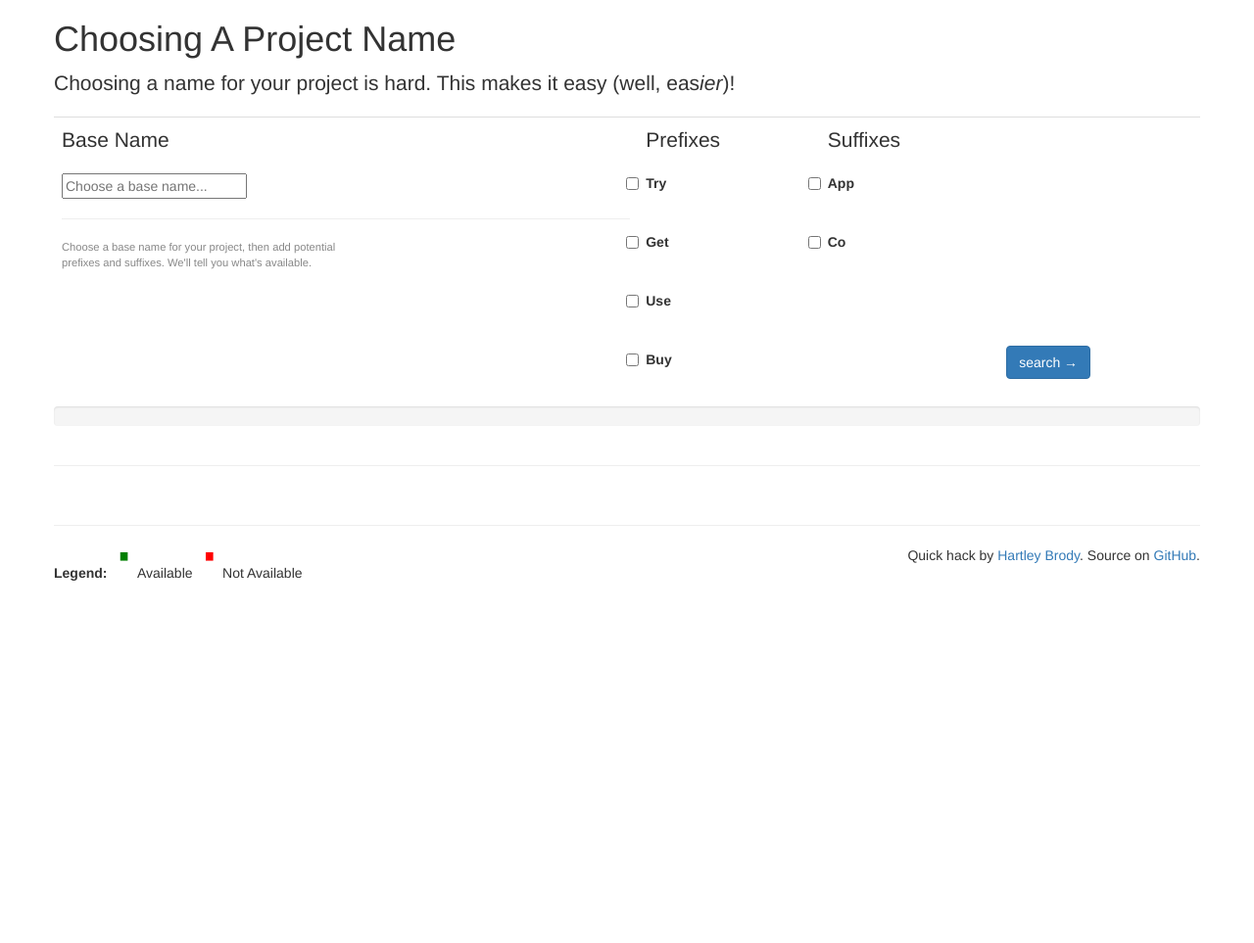
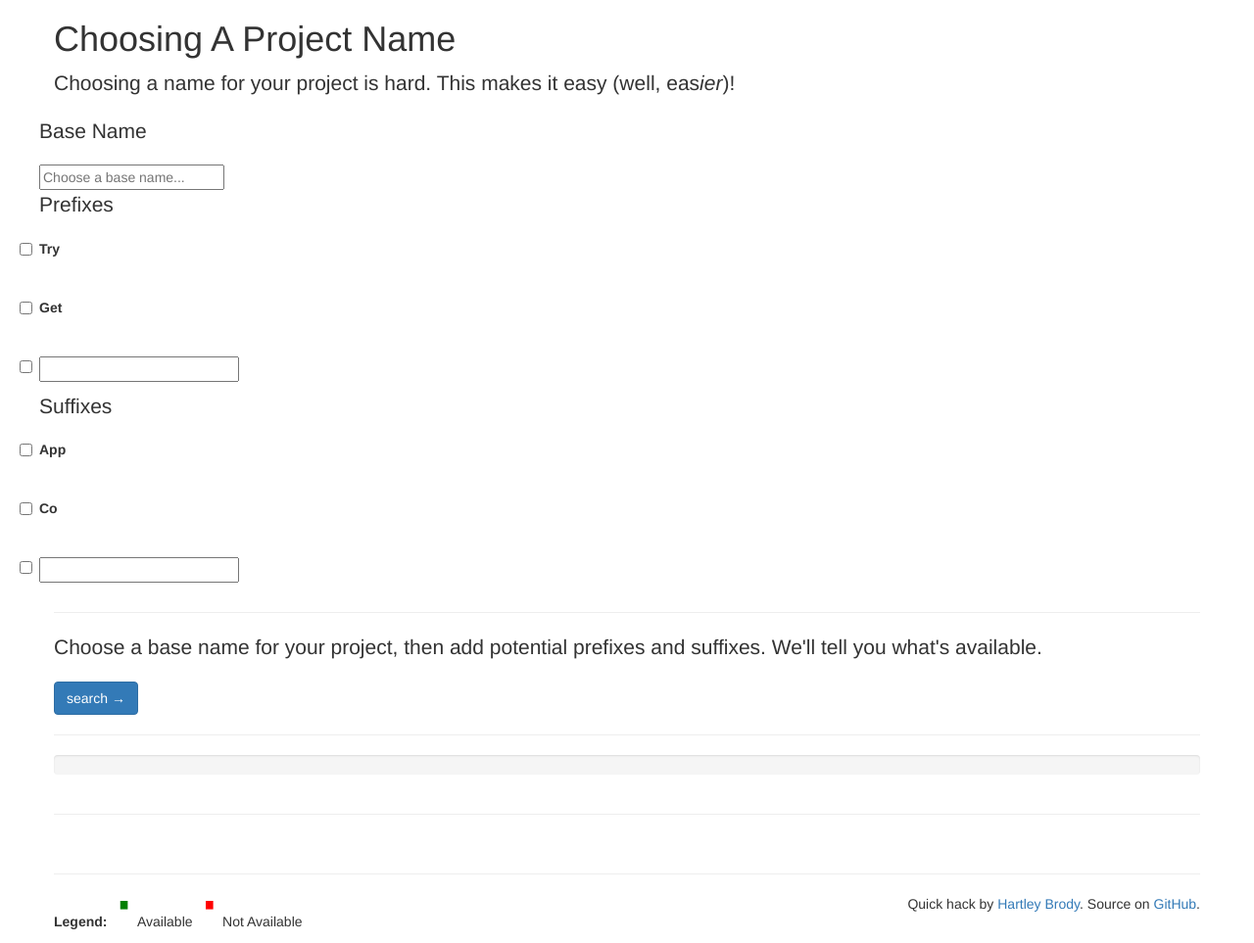
Before and after one commit to hartleybrody/naming, a Flask app: page / in a window 1280 px wide. Shown: the whole page at 98% size. Before the commit the page ends 593 px from the top, so only its background shows below. Run offline with Flask 2, Linux system fonts and the light colour scheme; some libraries are stand-ins or nearby versions.

Commit message:
form spans multiple rows, added free-text prefix/suffixes

```diff
--- a/templates/homepage.html
+++ b/templates/homepage.html
@@ -38,37 +38,58 @@
                     </p>
                 </div>
             </div><!--.row-->
+
+        <form class="form-search" method="get" action="/" id="search-form">
             <div class="row">
                 <div class="span8 offset2">
-                    <form class="form-search" method="get" action="/" id="search-form">
-                        <table class="table">
-                            <tr>
-                                <td>
+                    <div class="row">
+                        <div class="span4">
                             <p class="lead">Base Name</p>
                             <input type="text" class="input-large search-query" id="search-box" placeholder="Choose a base name..." />
-                                    <hr />
-                                    <p style="font-size:0.8em; color: #888">
-                                        Choose a base name for your project, then add potential<br> prefixes and suffixes. We'll tell you what's available.
-                                    </p>
-                                </td>
-                                <td>
+                        </div>
+                        <div class="span2">
                             <p class="lead">Prefixes</p>
                             <label class="checkbox"><input type="checkbox" name="prefix" value="try" /> Try</label><br>
                             <label class="checkbox"><input type="checkbox" name="prefix" value="get" /> Get</label><br>
-                                    <label class="checkbox"><input type="checkbox" name="prefix" value="use" /> Use</label><br>
-                                    <label class="checkbox"><input type="checkbox" name="prefix" value="buy" /> Buy</label>
-                                </td>
-                                <td>
+                            <label class="checkbox">
+                                <input type="checkbox" name="prefix" value="" id="prefix-open"/>
+                                <input type="text" class="input-small open" data-part="prefix"/>
+                            </label>
+                        </div>
+                        <div class="span2">
                             <p class="lead">Suffixes</p>
                             <label class="checkbox"><input type="checkbox" name="suffix" value="app" /> App</label><br>
-                                    <label class="checkbox"><input type="checkbox" name="suffix" value="co" /> Co</label>
-                                </td>
-                                <td style="vertical-align:bottom">
+                            <label class="checkbox"><input type="checkbox" name="suffix" value="co" /> Co</label><br>
+                            <label class="checkbox">
+                                <input type="checkbox" name="suffix" value="" id="suffix-open" />
+                                <input type="text" class="input-small open" data-part="suffix" />
+                            </label>
+                        </div>
+                    </div> <!-- nested .row-->
+                </div>
+            </div><!--.row-->
+
+            <div class="row">
+                <div class="span8 offset2">
+                    <hr />
+                </div>
+            </div><!--.row-->
+
+            <div class="row" id="progress-reporting-area">
+                <div class="span6 offset2">
+                    <p class="muted lead">
+                        Choose a base name for your project, then add potential prefixes and suffixes. We'll tell you what's available.
+                    </p>
+                </div>
+                <div class="span2">
                     <input type="submit" class="btn btn-primary btn-large" id="submit-button" value="search &rarr;" />
-                                </td>
-                            </tr>
-                        </table>
+                </div>
+            </div><!--.row-->
         </form>
+
+            <div class="row">
+                <div class="span8 offset2">
+                    <hr />
                 </div>
             </div><!--.row-->
 
@@ -117,6 +138,13 @@
         <script src="//cdnjs.cloudflare.com/ajax/libs/mustache.js/0.7.2/mustache.min.js"></script>
 
         <script>
+            $(".open").keyup( function(e){
+                var $target = $(e.target);
+                var part = $target.attr("data-part");
+
+                $("#"+part+"-open").val($target.val());
+            });
+
             $("#search-form").submit( function(e){
 
                 var $target = $(e.target);
```
Lines whose indentation alone changed are shown as unchanged.
